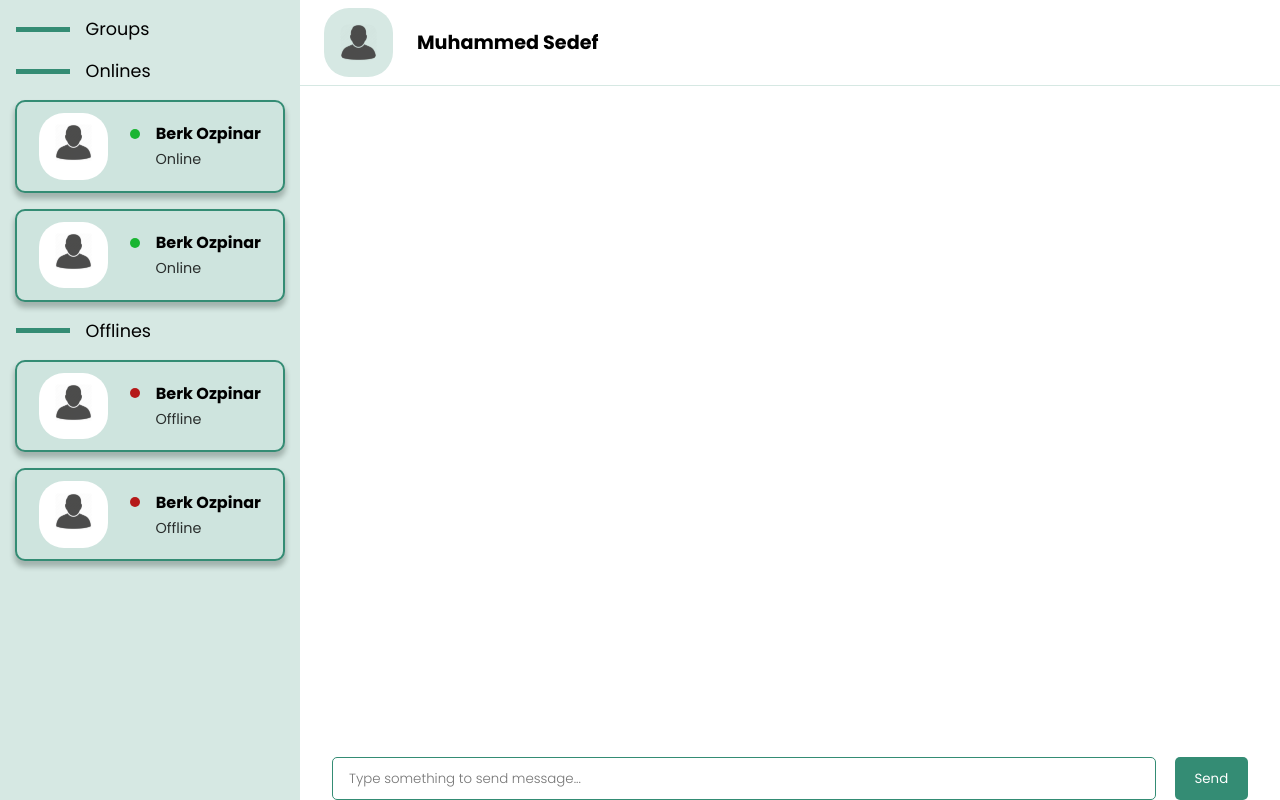
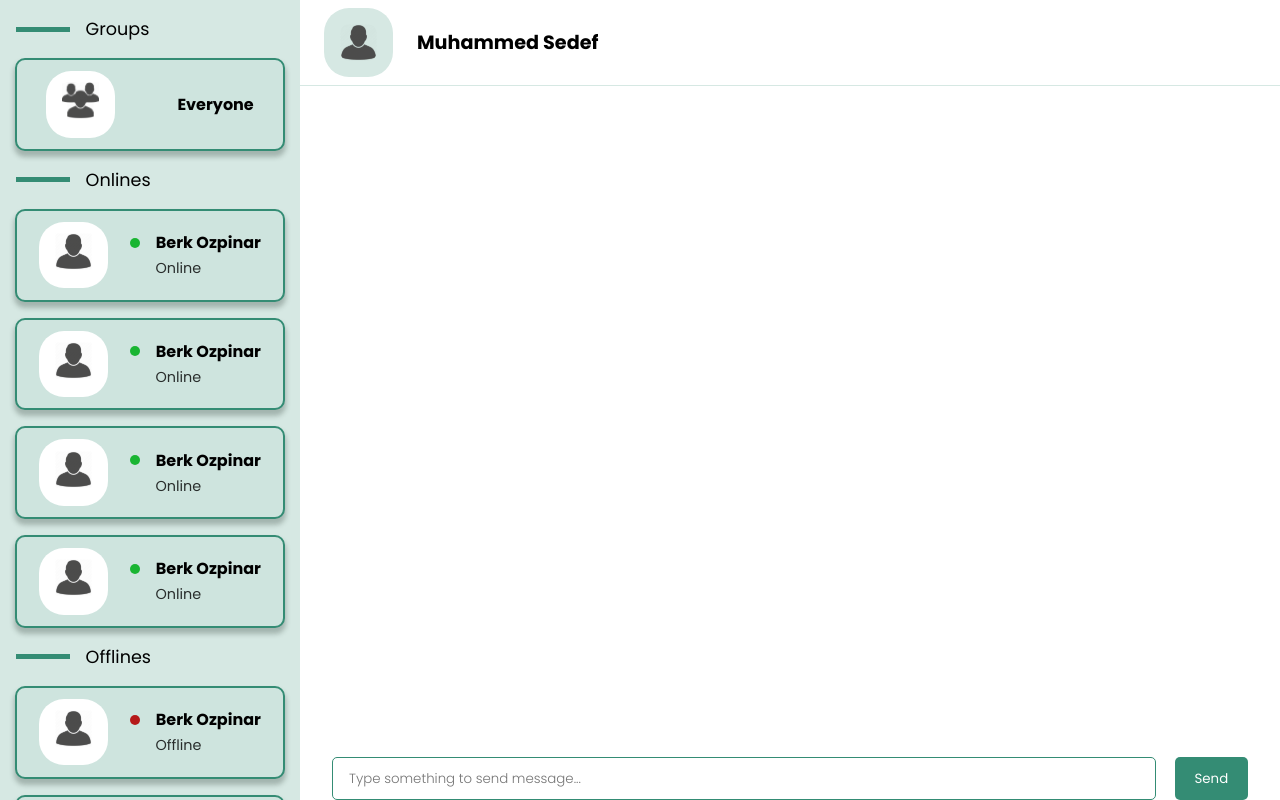
Before and after one commit to ozpinar/chatzy, a React (Create React App) app: page /chat in a window 1280 px wide. Built offline with nearby package versions, Linux system fonts and the light colour scheme.

Commit message:
Added GroupCard component, minor style updates

```diff
--- a/src/App.js
+++ b/src/App.js
@@ -4,6 +4,7 @@ import Register from './assets/Register/Register'
 import Message from './components/Message/Message'
 import Chat from './assets/Chat/Chat'
 import Card from './components/Card/Card'
+import GroupCard from './components/GroupCard/GroupCard'
 import ChatHeader from './components/ChatHeader/ChatHeader'
 
 import {
@@ -20,7 +21,7 @@ function App() {
         <Switch>
           <Route path="/login" exact component={Login}/>
           <Route path="/register" exact component={Register}/>
-          <Route path="/test" exact component={Message}/>
+          <Route path="/test" exact component={GroupCard}/>
           <Route path="/chat" exact component={Chat}/>
         </Switch>
       </Router>
--- a/src/assets/Chat/Chat.js
+++ b/src/assets/Chat/Chat.js
@@ -2,14 +2,15 @@ import React, { useState, useEffect, useRef } from 'react'
 import styles from './chat.module.css'
 import Message from '../../components/Message/Message'
 import Card from '../../components/Card/Card'
+import GroupCard from '../../components/GroupCard/GroupCard'
 import ChatHeader from '../../components/ChatHeader/ChatHeader'
-import {data} from '../../dummy/messages'
 
 const Chat = () => {
     const [messages, setMessages] = useState()
     const [input, setInput] = useState("")
     const scrollRef = useRef()
     const userID = 1
+    let id = 1
 
     useEffect(()=>{
         setMessages([]);
@@ -30,8 +31,9 @@ const Chat = () => {
 
     const sendMessage = () => {
         if(!input) return
+        id++
         setMessages(prevMessages => [...prevMessages, {
-            id: 343,
+            id,
             text: input,
             senderID: 1,
             recieverID: 2,
@@ -43,8 +45,9 @@ const Chat = () => {
 
     const sendMessageKeyPress = (e) => {
         if (e.key === 'Enter' && input) {
+            id++
             setMessages(prevMessages => [...prevMessages, {
-                id: 343,
+                id,
                 text: input,
                 senderID: 1,
                 recieverID: 2,
@@ -63,7 +66,9 @@ const Chat = () => {
                         <div className={styles.indicator}></div>
                         <span>Groups</span>
                     </div>
-
+                    <div className={styles.users}>
+                        <GroupCard></GroupCard>
+                    </div>
                 </div>
                 <div className={styles.onlines}>
                     <div className={styles.header}>
@@ -71,6 +76,8 @@ const Chat = () => {
                         <span>Onlines</span>
                     </div>
                     <div className={styles.users}>
+                        <Card></Card>
+                        <Card></Card>
                         <Card></Card>
                         <Card></Card>
                     </div>
@@ -81,6 +88,8 @@ const Chat = () => {
                         <span>Offlines</span>
                     </div>
                     <div className={styles.users}>
+                        <Card status="Offline" ></Card>
+                        <Card status="Offline"></Card>
                         <Card status="Offline" ></Card>
                         <Card status="Offline"></Card>
                     </div>
--- a/src/assets/Chat/chat.module.css
+++ b/src/assets/Chat/chat.module.css
@@ -63,7 +63,13 @@
     background-color: rgba(52, 140, 116, 0.2);;
     flex: 2;
     min-width: 300px;
+    overflow-y: scroll;
 }
+
+.left::-webkit-scrollbar {
+    display: none;
+}
+
 
 .indicator {
     width: 20%;
--- /dev/null
+++ b/src/components/GroupCard/GroupCard.js
@@ -0,0 +1,29 @@
+import React from 'react'
+import styles from './groupcard.module.css'
+import Photo from '../../images/group-pp.svg'
+
+const Card = ( {name = "Everyone", status = "Online", photo = Photo} ) => {
+    const indicator = {
+        width: '10px',
+        height: '10px',
+        borderRadius: '50%',
+        backgroundColor: status === "Online" ? "#19B532" : "#B51919",
+        visibility: 'hidden',
+    }
+
+    return (
+        <div className={styles.cardContainer}>
+            <div className={styles.card}>
+                <div className={styles.photo}>
+                    <img src={photo} alt="" />
+                </div>
+                <div className={styles.info}>
+                    <div style={indicator} ></div>
+                    <span>{name}</span>
+                </div>
+            </div>
+        </div>
+    )
+}
+
+export default Card
--- /dev/null
+++ b/src/components/GroupCard/groupcard.module.css
@@ -0,0 +1,40 @@
+.cardContainer {
+    width: 100%;
+    display: flex;
+    justify-content: center;
+    align-items: center;
+}
+
+.info {
+    display: flex;
+    align-items: center;
+}
+
+.card {
+    width: 90%;
+    background-color: #CEE4DE;
+    display: flex;
+    align-items: center;
+    justify-content: space-around;
+    padding: .7rem;
+    border: 2px solid #348C74;
+    border-radius: 10px;
+    box-shadow: 0px 5px 5px 1px rgba(12, 29, 21, 0.25);
+    margin-bottom: 1rem;
+}
+
+.top{
+    display: flex;
+    align-items: center;
+}
+
+.info span {
+    font-weight: 700;
+    margin-left: 1rem;
+}
+
+.photo {
+    padding: .7rem 1rem;
+    border-radius: 25px;
+    background-color: white;
+}
```
Also changed, not shown: src/images/group-pp.svg (added).
